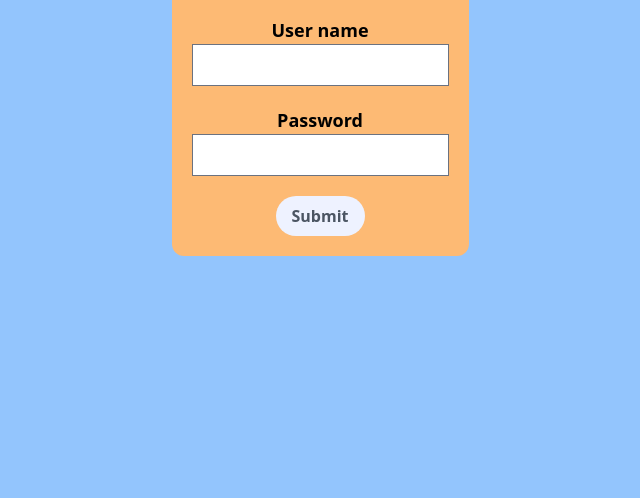
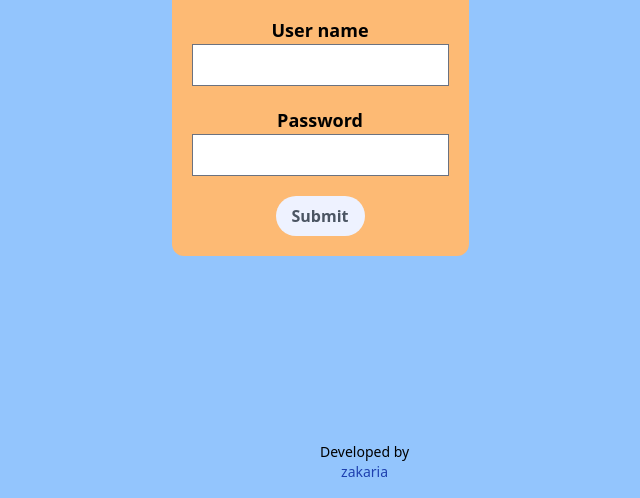
Before and after one commit to Zakariabn/matir-bank, a plain HTML site: page index.html in a window 1280 px wide. Shown: the part 302-800 px from the top of the page, without its empty margins (320-960 px from the left). Drawn offline with nearby package versions, Linux system fonts and the light colour scheme.

Commit message:
footer a
dded

```diff
--- a/index.html
+++ b/index.html
@@ -49,6 +49,15 @@
 
   </main>
 
+  <footer class="text-center text-sm absolute bottom-4 left-1/2">
+    <p>Developed by</p>
+    <p>
+      <a href="https://zakarai-portfolio.netlify.app">
+        <span class="text-blue-800">zakaria</span>
+      </a>
+    </p>
+  </footer>
+
   <script src="./app/js/data.js"></script>
   <script src="./app/js/script.js"></script>
 </body>
```
Also changed, not shown: src/pages/bank.html (+9 -0 lines).
